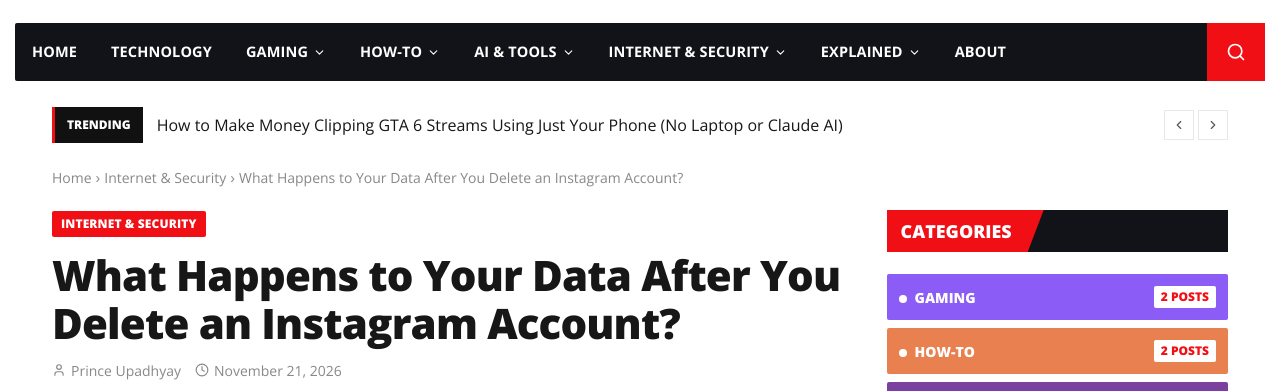
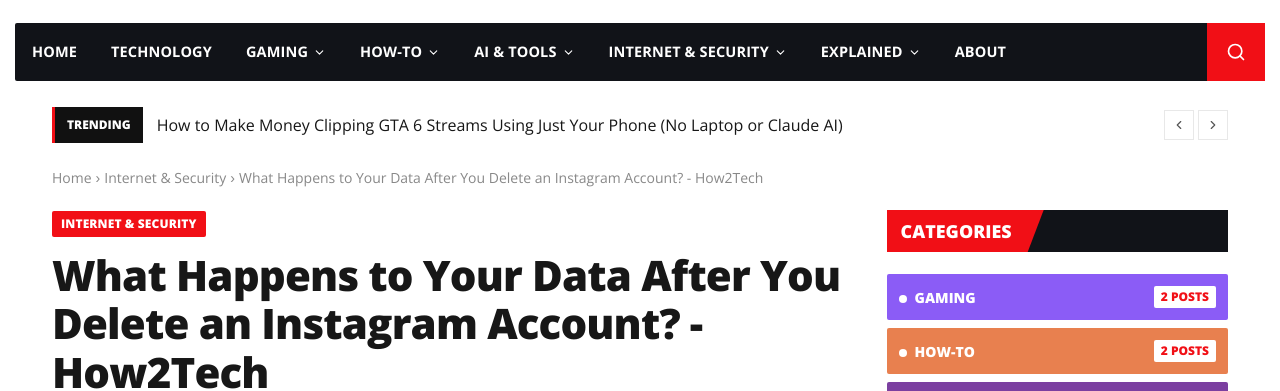
Before and after one commit to princerupadhyay/how2tech, an Astro site: page /instagram-account-deletion-what-happens-to-data in a window 1280 px wide. Shown: the part 142-533 px from the top of the page. Built offline with nearby package versions, Linux system fonts and the light colour scheme; Astro itself is replaced by a stand-in of ours.

Commit message:
seventh post

```diff
--- a/src/content/blog/instagram-account-deletion-what-happens-to-data.md
+++ b/src/content/blog/instagram-account-deletion-what-happens-to-data.md
@@ -1,5 +1,5 @@
 ---
-title: "What Happens to Your Data After You Delete an Instagram Account?"
+title: "What Happens to Your Data After You Delete an Instagram Account? - How2Tech"
 description: "Deleting Instagram does not erase everything at once. See what is removed, what stays, and how the 30-day and 90-day timeline works before you press delete."
 category: "Internet & Security"
 tags: ["Instagram", "Privacy", "Account deletion", "Meta", "Data security"]
```
